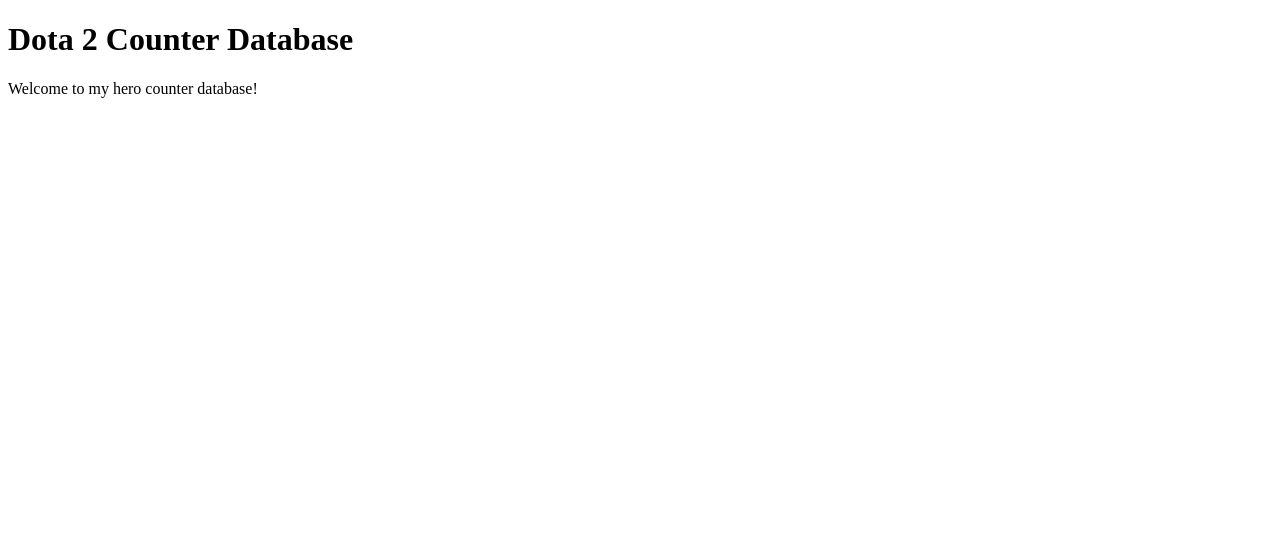
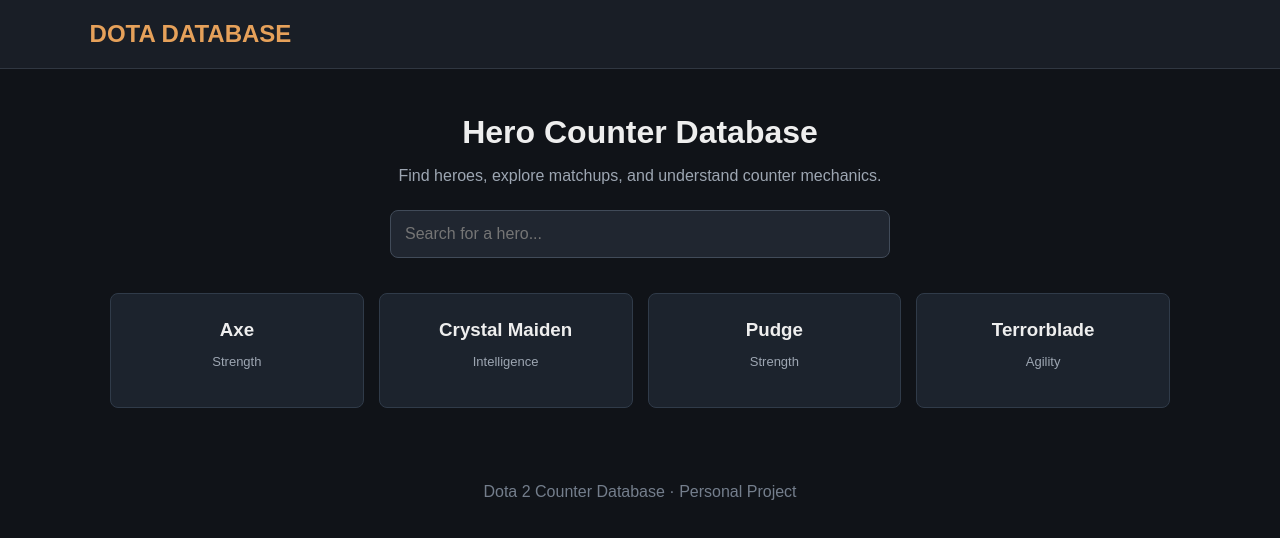
Before and after one commit to Ibramullah/dota2_mgda, a plain HTML site: page index.html in a window 1280 px wide. Drawn offline with Linux system fonts and the light colour scheme.

Commit message:
index.html

```diff
--- a/index.html
+++ b/index.html
@@ -1,11 +1,165 @@
 
 <!DOCTYPE html>
-<html>
+<html lang="en">
 <head>
+    <meta charset="UTF-8">
+    <meta name="viewport" content="width=device-width, initial-scale=1.0">
     <title>Dota 2 Counter Database</title>
+
+    <style>
+        * {
+            box-sizing: border-box;
+        }
+
+        body {
+            margin: 0;
+            font-family: Arial, sans-serif;
+            background: #101318;
+            color: #eeeeee;
+        }
+
+        header {
+            padding: 20px 7%;
+            background: #191e26;
+            border-bottom: 1px solid #303741;
+        }
+
+        header h2 {
+            margin: 0;
+            color: #e6a15a;
+        }
+
+        main {
+            max-width: 1100px;
+            margin: 45px auto;
+            padding: 0 20px;
+        }
+
+        .intro {
+            text-align: center;
+            margin-bottom: 35px;
+        }
+
+        .intro h1 {
+            font-size: 32px;
+            margin-bottom: 10px;
+        }
+
+        .intro p {
+            color: #9da6b2;
+        }
+
+        #search {
+            display: block;
+            width: 100%;
+            max-width: 500px;
+            margin: 25px auto;
+            padding: 14px;
+            background: #202630;
+            border: 1px solid #414b59;
+            border-radius: 8px;
+            color: white;
+            font-size: 16px;
+        }
+
+        .hero-grid {
+            display: grid;
+            grid-template-columns: repeat(auto-fit, minmax(150px, 1fr));
+            gap: 15px;
+        }
+
+        .hero {
+            padding: 25px 15px;
+            text-align: center;
+            background: #1c232d;
+            border: 1px solid #303b49;
+            border-radius: 8px;
+            cursor: pointer;
+            transition: 0.2s;
+        }
+
+        .hero:hover {
+            border-color: #e6a15a;
+            transform: translateY(-3px);
+        }
+
+        .hero h3 {
+            margin: 0;
+        }
+
+        .hero p {
+            color: #9da6b2;
+            font-size: 13px;
+        }
+
+        footer {
+            text-align: center;
+            padding: 30px;
+            color: #747e8c;
+        }
+    </style>
 </head>
+
 <body>
-    <h1>Dota 2 Counter Database</h1>
-    <p>Welcome to my hero counter database!</p>
+
+    <header>
+        <h2>DOTA DATABASE</h2>
+    </header>
+
+    <main>
+        <section class="intro">
+            <h1>Hero Counter Database</h1>
+            <p>Find heroes, explore matchups, and understand counter mechanics.</p>
+
+            <input
+                type="text"
+                id="search"
+                placeholder="Search for a hero..."
+            >
+        </section>
+
+        <section class="hero-grid" id="heroGrid">
+
+            <div class="hero">
+                <h3>Axe</h3>
+                <p>Strength</p>
+            </div>
+
+            <div class="hero">
+                <h3>Crystal Maiden</h3>
+                <p>Intelligence</p>
+            </div>
+
+            <div class="hero">
+                <h3>Pudge</h3>
+                <p>Strength</p>
+            </div>
+
+            <div class="hero">
+                <h3>Terrorblade</h3>
+                <p>Agility</p>
+            </div>
+
+        </section>
+    </main>
+
+    <footer>
+        Dota 2 Counter Database · Personal Project
+    </footer>
+
+    <script>
+        const search = document.getElementById("search");
+        const heroes = document.querySelectorAll(".hero");
+
+        search.addEventListener("input", function () {
+            const query = search.value.toLowerCase();
+
+            heroes.forEach(hero => {
+                const name = hero.innerText.toLowerCase();
+                hero.style.display = name.includes(query) ? "" : "none";
+            });
+        });
+    </script>
+
 </body>
 </html>
```
